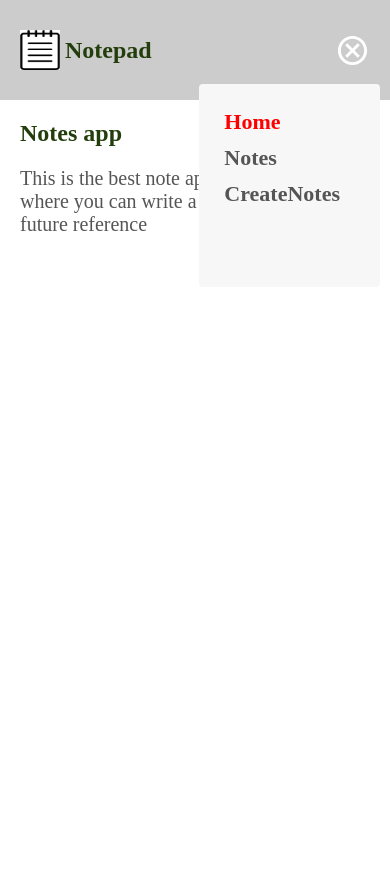
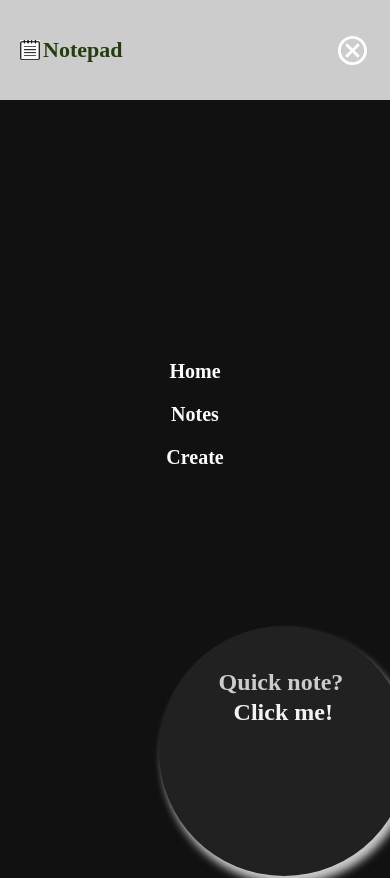
Before and after one commit to michado2019/notepad-app, a React (Create React App) app: page / in a window 390 px wide. Shown: the top 878 px of the page. Before the commit the page ends 844 px from the top, so only its background shows below. Built offline with nearby package versions, Linux system fonts and the light colour scheme.

Commit message:
feat: app updated

```diff
--- a/public/index.html
+++ b/public/index.html
@@ -3,7 +3,8 @@
   <head>
     <meta charset="utf-8" />
     <meta name="viewport" content="width=device-width, initial-scale=1" />
-    <title>Ui-one</title>
+    <title>Notepad app</title>
+    <link rel="shortcut icon" href="/src/components/assets/notepadLogo.png" type="image/x-icon">
   </head>
   <body>
     <div id="root"></div>
--- a/src/App.css
+++ b/src/App.css
@@ -2,7 +2,7 @@
     width: 70%;
     margin: 0 auto;
 }
-@media screen and (max-width: 700px) {
+@media screen and (max-width: 480px) {
     .App{
         width: 100%;
     }
--- a/src/App.js
+++ b/src/App.js
@@ -6,14 +6,31 @@ import Home from './components/pages/home/Home';
 import Notes from './components/pages/Notes/Notes';
 import CreateNotes from './components/pages/CreateNotes/CreateNotes';
 import { useState } from 'react';
+import SmallScreensNav from './components/pages/smallScreensNav/SmallScreensNav';
 
 function App() {
 
   // State
-  const [notes, setNotes] = useState([])
+  const [notes, setNotes] = useState(() => {
+    const savedNote = localStorage.getItem('savedNote')
+    return savedNote ? JSON.parse(savedNote) : []
+  })
+  const [style, setStyle] = useState(false)
+
+  // Handlers
+   const handleMenu = () => {
+    setStyle(prev => !prev)
+    }
+    const handleCancel = () => {
+      setStyle(prev => !prev)
+      }
+
   return (
     <div className="App">
-      <Navbar />
+      <Navbar handleMenu={handleMenu} handleCancel={handleCancel} style={style}/>
+      <div style={{display: style ? 'none': 'block'}}>
+      <SmallScreensNav />
+      </div>
        <Routes>
         <Route path='/' element={<Home />} />
         <Route path='/notes' element={<Notes notes={notes} setNotes={setNotes}/>} />
--- a/src/components/Navbar.css
+++ b/src/components/Navbar.css
@@ -17,18 +17,18 @@
   align-items: center;
 }
 .appLogo {
-  width: 40px;
-  height: 40px;
-  margin-right: 5px;
+  width: 20px;
+  height: 20px;
+  margin-right: 3px;
 }
 .logoText {
-  font-size: 24px;
+  font-size: 22px;
   color: #233e0c;
 }
 .navbarList {
   display: flex;
   align-items: center;
-  font-size: 22px;
+  font-size: 24px;
   cursor: pointer;
   font-weight: 700;
 }
@@ -38,13 +38,12 @@
   color: #555555;
 }
 .navLinks:hover {
-  font-size: 21px;
+  font-size: 23px;
+  transition: all 0.3s;
+  border-bottom: 2px solid #000;
 }
 .navbarLists {
   list-style: none;
-}
-.navbarList2 {
-  display: none;
 }
 .menu {
   width: 35px !important;
@@ -53,23 +52,9 @@
   cursor: pointer;
   display: none !important;
 }
-@media screen and (max-width: 700px) {
-  .navbarList {
+@media screen and (max-width: 480px) {
+  .navbarList{
     display: none;
-  }
-  .navbarList2 {
-    display: flex;
-    flex-direction: column;
-    align-items: flex-start;
-    font-size: 22px;
-    cursor: pointer;
-    position: absolute;
-    right: 60px;
-    font-weight: 700;
-    margin-top: 270px;
-    background-color: #f7f7f7;
-    padding: 15px 40px 80px 10px;
-    border-radius: 4px;
   }
   .navLinks {
     margin-top: 10px;
--- a/src/components/Navbar.jsx
+++ b/src/components/Navbar.jsx
@@ -1,4 +1,4 @@
-import React, { useState } from 'react'
+import React from 'react'
 import './Navbar.css'
 import appLogo from '../components/assets/notepadLogo.png'
 import { Link, NavLink } from 'react-router-dom'
@@ -17,17 +17,8 @@ const CustomNavlink = ({to, ...props}) => {
         />
     )
 }
-const Navbar = () => {
+const Navbar = ({handleMenu, handleCancel, style}) => {
 
-  const [style, setStyle] = useState(false)
-
-  // Handler
-  function handleMenu(){
-  setStyle(prev => !prev)
-  }
-  function handleCancel(){
-    setStyle(true)
-    }
   return (
     <div className='navbarWrapper'>
       <nav className='navbar'>
@@ -45,31 +36,17 @@ const Navbar = () => {
             <li className='navbarLists'>Notes</li>
             </CustomNavlink>
             <CustomNavlink to='/createNotes' className='navLinks'>
-            <li className='navbarLists'>CreateNotes</li>
+            <li className='navbarLists'>Create</li>
             </CustomNavlink>
         </ul>
+
         {
             style ?
             <MenuOutlined className='menu' onClick={handleMenu}/> :
             <CancelOutlined className='menu' onClick={handleCancel}/>
         }
-        <ul className='navbarList2'
-        style={{display: style? 'none' : 'flex', transition: 'all 1s', marginRight:'-50px'}}
-        onMouseOut={handleCancel}
-        >
-            <CustomNavlink to='/' className='navLinks'>
-            <li className='navbarLists'>Home</li>
-            </CustomNavlink>
-            <CustomNavlink to='/notes' className='navLinks'>
-            <li className='navbarLists'>Notes</li>
-            </CustomNavlink>
-            <CustomNavlink to='/createNotes' className='navLinks'>
-            <li className='navbarLists'>CreateNotes</li>
-            </CustomNavlink>
-        </ul>
       </nav>
     </div>
   )
 }
-
 export default Navbar
--- a/src/components/pages/CreateNotes/CreateNotes.jsx
+++ b/src/components/pages/CreateNotes/CreateNotes.jsx
@@ -5,6 +5,7 @@ const CreateNotes = ({setNotes}) => {
 
   // State
   const [id, setId] = useState(uniqid())
+  const [style, setStyle] = useState(false)
   const [form, setForm] = useState({
     noteTitle: "",
     noteText: "",
@@ -24,12 +25,21 @@ const CreateNotes = ({setNotes}) => {
         setId(uniqid())
         e.preventDefault();
             setNotes(notes => [...notes, form])
+            setStyle(true)
     }
+    setForm({
+      noteTitle: "",
+      noteText: "",
+    })
   }
   return (
     <div className="createNotesWrapper">
       <form className="createNotesForm" onSubmit={addNotes}>
-        <h2 className="createNotesTitle">Create notes</h2>
+        {
+          style ?
+          <h2 className="createNotesTitle">Note saved successfully!</h2> :
+          <h2 className="createNotesTitle">Create notes</h2>
+        }
         <label className="createNotesLabel">Note title</label>
         <input
           type="text"
@@ -38,6 +48,7 @@ const CreateNotes = ({setNotes}) => {
           onChange={handleChange}
           name="noteTitle"
           value={form.noteTitle}
+          required
         />
         <label className="createNotesLabel">Note text</label>
         <input
@@ -47,11 +58,11 @@ const CreateNotes = ({setNotes}) => {
           onChange={handleChange}
           name="noteText"
           value={form.noteText}
+          required
         />
         <button className="createNotesBtn">Add Note</button>
       </form>
     </div>
   );
 };
-
 export default CreateNotes;
--- a/src/components/pages/home/Home.css
+++ b/src/components/pages/home/Home.css
@@ -1,12 +1,51 @@
-.homeWrapper {
-  padding: 0 20px;
+.homeWrapper{
+  padding: 30px 40px;
+  max-width: 95%;
+}
+.homeNoteDetails{
+  max-width: 50%;
+}
+.homeFlex {
+  line-height: 32px;
+  display: flex;
+  align-items: center;
+  justify-content: space-between;
 }
 .homeNoteTitle {
-  font-size: 24px;
+  font-size: 32px;
   margin: 20px 0;
   color: #233e0c;
 }
 .homeNoteDetails {
-  font-size: 20px;
+  font-size: 24px;
   color: #555555;
 }
+.homeCircle{
+  width: 250px;
+  height: 250px;
+  border-radius: 50%;
+  box-shadow: 4px 8px 9px #ccc;
+  background-color: #212121;
+  position: relative;
+}
+.homeCircle-quick_note{
+  color: #ccc;
+  position: absolute;
+  margin-top: 40px;
+  margin-left: 60px;
+}
+.homeCircle-click_me{
+  position: absolute;
+  margin-top: 70px;
+  margin-left: 75px;
+  color: #f3f3f3;
+}
+.homeCircle-link{
+text-decoration: none;
+}
+.homeNote-copyright{
+  font-weight: 700;
+  margin-top: 30px;
+  font-style: 32px;
+  color: #233e0c;
+}
--- a/src/components/pages/home/Home.jsx
+++ b/src/components/pages/home/Home.jsx
@@ -1,13 +1,45 @@
-import React from 'react'
-import './Home.css'
+import React, { useState } from "react";
+import "./Home.css";
+import { Link } from "react-router-dom";
 
 const Home = () => {
+
+  const [ style, setStyle] = useState({
+    opacity: 0,
+    marginLeft: '0'
+  })
+ setInterval(() => {
+  setStyle(
+    {
+      opacity: 1,
+      marginLeft: '30px'
+    }
+  )
+ }, 1000)
   return (
-    <div className='homeWrapper'>
-        <h1 className='homeNoteTitle'>Notes app</h1>
-        <p className='homeNoteDetails'>This is the best note app on the internet, where you can write a note and keep for future reference</p>
+    <div className="homeWrapper">
+      <h1 className="homeNoteTitle">Notes app</h1>
+      <div className="homeFlex" >
+      <p className="homeNoteDetails">
+        This is the best note app on the internet, where you can write a note
+        and keep for future reference.
+        Your note is confidencial so we made sure it is only saved on your local
+        machine. You can save your school notes on it. Notes from your
+        devotional can also be saved on it for easy access and reference as you
+        go on with your daily activities
+      </p>
+      <div className="homeCircle-div">
+        <div className="homeCircle" style={{style}}>
+          <h2 className="homeCircle-quick_note">Quick note?</h2>
+          <Link to="/createNotes" className="homeCircle-link">
+          <h2 className="homeCircle-click_me">Click me!</h2>
+          </Link>
+        </div>
+      </div>
+      </div>
+      <p className="homeNote-copyright">Copyright: &copy; Michado2023</p>
     </div>
-  )
-}
+  );
+};
 
-export default Home
+export default Home;
--- /dev/null
+++ b/src/components/pages/smallScreensNav/SmallScreensNav.css
@@ -0,0 +1,46 @@
+.smallScreenWrapper {
+  background-color: #111;
+  position: absolute;
+  width: 100%;
+  height: 100%;
+  display: none;
+  animation-name: smallScreenWrapper;
+  animation-duration: 0.5s;
+}
+@keyframes smallScreenWrapper {
+  0% {
+    margin-left: -300px;
+    background-color: #555555;
+  }
+  50% {
+    background-color: #555555;
+  }
+  75% {
+    background-color: #3c3636;
+  }
+  100% {
+    margin-left: initial;
+  }
+}
+.smallScreen-nav_lists {
+  display: flex;
+  flex-direction: column;
+  align-items: center;
+  margin-top: 250px;
+  justify-content: center;
+}
+.smallScreen-nav_links {
+  text-decoration: none;
+}
+.smallScreen-nav_list {
+  list-style: none;
+  color: #fff;
+  margin: 10px;
+  font-weight: 700;
+  font-size: 20px;
+}
+@media screen and (max-width: 480px) {
+  .smallScreenWrapper {
+    display: block;
+  }
+}
--- /dev/null
+++ b/src/components/pages/smallScreensNav/SmallScreensNav.jsx
@@ -0,0 +1,32 @@
+import React from 'react'
+import { Link } from 'react-router-dom'
+import './SmallScreensNav.css'
+function SmallScreensNav() {
+  return (
+    <div className='smallScreenWrapper'>
+        <div className='smallScreen-nav_div'>
+           <nav className='smallScreen-nav'>
+            <ul className='smallScreen-nav_lists'>
+                <Link to="/" className='smallScreen-nav_links'>
+                <li className='smallScreen-nav_list'>
+                 Home
+                </li>
+                </Link>
+                <Link to="/notes" className='smallScreen-nav_links'>
+                <li className='smallScreen-nav_list'>
+                 Notes
+                </li>
+                </Link>
+                <Link to="/createNotes" className='smallScreen-nav_links'>
+                <li className='smallScreen-nav_list'>
+                Create
+                </li>
+                </Link>
+            </ul>
+           </nav>
+        </div>
+    </div>
+  )
+}
+
+export default SmallScreensNav
```
Also changed, not shown: src/components/pages/Notes/Notes.css (+42 -8 lines), src/components/pages/Notes/Notes.jsx (+62 -24 lines).
